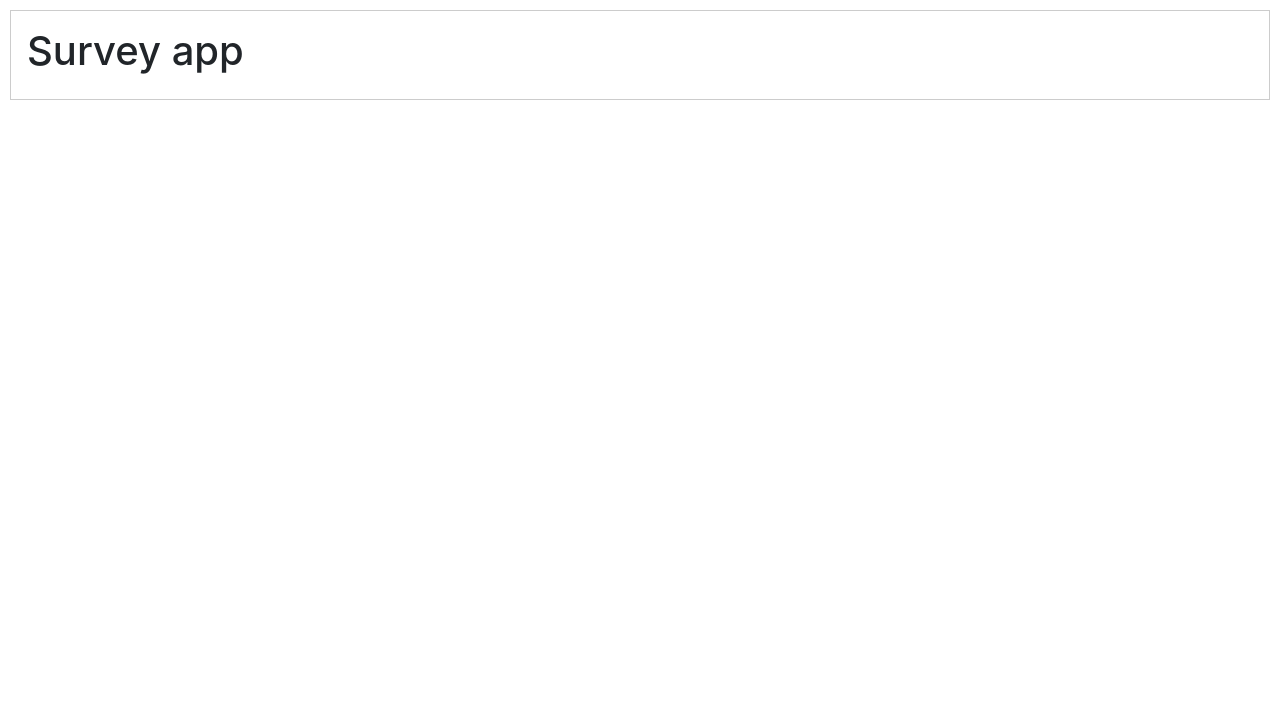
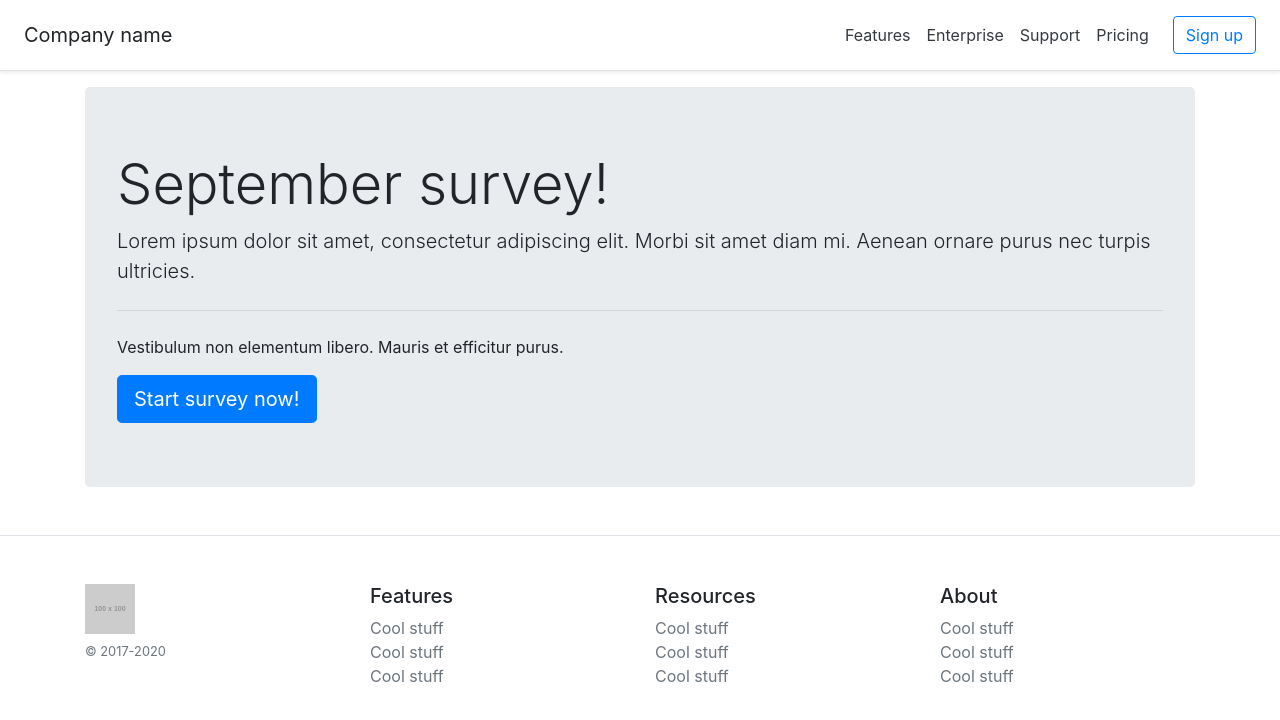
Before and after one commit to carloscastillop/survey-app, a React (Create React App) app: page / in a window 1280 px wide. Shown: the top 720 px of the page. Built offline with nearby package versions, Linux system fonts and the light colour scheme.

Commit message:
basic user/home/layout

```diff
--- /dev/null
+++ b/src/components/footer/Footer.js
@@ -0,0 +1,82 @@
+import React from 'react';
+import style from './Footer.module.scss';
+
+function Footer() {
+    return (
+        <footer
+            className={`${style.Footer} ${style['pt-4']} ${style['my-md-5']} ${style['pt-md-5']} ${style['border-top']}`}>
+            <div className={`${style['container']}`}>
+                <div className={`${style['row']}`}>
+                    <div className={`${style['col-12']} ${style['col-md']}`}>
+                        <img
+                            className={`${style['mb-2']}`}
+                            src="https://via.placeholder.com/100?text=XYZ"
+                            alt=""
+                            width="50"
+                            height="50"
+                        />
+                        <small
+                            className={`${style['d-block']} ${style['mb-3']} ${style['text-muted']}`}
+                        >&copy; 2017-2020</small>
+                    </div>
+                    <div
+                        className={`${style['col-6']} ${style['col-md']}`}
+                    >
+                        <h5>Features</h5>
+                        <ul
+                            className={`${style['list-unstyled']} ${style['text-small']}`}
+                        >
+                            <li>
+                                <a className={`${style['text-muted']}`} href="#">Cool stuff</a>
+                            </li>
+                            <li>
+                                <a className={`${style['text-muted']}`} href="#">Cool stuff</a>
+                            </li>
+                            <li>
+                                <a className={`${style['text-muted']}`} href="#">Cool stuff</a>
+                            </li>
+                        </ul>
+                    </div>
+                    <div
+                        className={`${style['col-6']} ${style['col-md']}`}
+                    >
+                        <h5>Resources</h5>
+                        <ul
+                            className={`${style['list-unstyled']} ${style['text-small']}`}
+                        >
+                            <li>
+                                <a className={`${style['text-muted']}`} href="#">Cool stuff</a>
+                            </li>
+                            <li>
+                                <a className={`${style['text-muted']}`} href="#">Cool stuff</a>
+                            </li>
+                            <li>
+                                <a className={`${style['text-muted']}`} href="#">Cool stuff</a>
+                            </li>
+                        </ul>
+                    </div>
+                    <div
+                        className={`${style['col-6']} ${style['col-md']}`}
+                    >
+                        <h5>About</h5>
+                        <ul
+                            className={`${style['list-unstyled']} ${style['text-small']}`}
+                        >
+                            <li>
+                                <a className={`${style['text-muted']}`} href="#">Cool stuff</a>
+                            </li>
+                            <li>
+                                <a className={`${style['text-muted']}`} href="#">Cool stuff</a>
+                            </li>
+                            <li>
+                                <a className={`${style['text-muted']}`} href="#">Cool stuff</a>
+                            </li>
+                        </ul>
+                    </div>
+                </div>
+            </div>
+        </footer>
+    );
+}
+
+export default Footer;
--- /dev/null
+++ b/src/components/footer/Footer.module.scss
@@ -0,0 +1,5 @@
+@import '../../styles/global.module.scss';
+
+.Footer {
+
+}
--- /dev/null
+++ b/src/components/header/Header.js
@@ -0,0 +1,49 @@
+import React from 'react';
+import style from './Header.module.scss';
+
+function Header() {
+    return (
+        <div
+            className={`${style.Header} ${style['d-flex']} ${style['flex-column']} ${style['flex-md-row']} ${style['align-items-center']} ${style['p-3']} ${style['px-md-4']} ${style['mb-3']} ${style['bg-white']} ${style['border-bottom']} ${style['shadow-sm']}`}
+        >
+            <h5
+                className={`${style['my-0']} ${style['mr-md-auto']} ${style['font-weight-normal']}`}>
+                Company name
+            </h5>
+            <nav
+                className={`${style['my-2']} ${style['my-md-0']} ${style['mr-md-3']}`}
+            >
+                <a
+                    className={`${style['p-2']} ${style['text-dark']}`}
+                    href="#"
+                >
+                    Features
+                </a>
+                <a
+                    className={`${style['p-2']} ${style['text-dark']}`}
+                    href="#"
+                >
+                    Enterprise
+                </a>
+                <a
+                    className={`${style['p-2']} ${style['text-dark']}`}
+                    href="#"
+                >
+                    Support
+                </a>
+                <a
+                    className={`${style['p-2']} ${style['text-dark']}`}
+                    href="#"
+                >
+                    Pricing
+                </a>
+            </nav>
+            <a
+                className={`${style['btn']} ${style['btn-outline-primary']}`}
+                href="#"
+            >Sign up</a>
+        </div>
+    );
+}
+
+export default Header;
--- /dev/null
+++ b/src/components/header/Header.module.scss
@@ -0,0 +1,5 @@
+@import '../../styles/global.module.scss';
+
+.Header {
+
+}
--- a/src/containers/App.js
+++ b/src/containers/App.js
@@ -1,10 +1,35 @@
 import React from 'react';
 import style from './App.module.scss';
+import Header from '../components/header/Header';
+import Footer from "../components/footer/Footer";
 
 function App() {
     return (
         <div className={style.App}>
-            <h1>Survey app</h1>
+            <Header/>
+            <div className={`${style['container']}`}>
+                <div className={`${style['jumbotron']}`}>
+                    <h1 className={`${style['display-4']}`}>
+                        September survey!
+                    </h1>
+                    <p className={`${style['lead']}`}>
+                        Lorem ipsum dolor sit amet, consectetur adipiscing elit. Morbi sit amet diam mi.
+                        Aenean ornare purus nec turpis ultricies.
+                    </p>
+                    <hr className={`${style['my-4']}`}/>
+                    <p>
+                        Vestibulum non elementum libero. Mauris et efficitur purus.
+                    </p>
+                    <a
+                        className={`${style['btn']} ${style['btn-primary']} ${style['btn-lg']}`}
+                        href="#"
+                        role="button"
+                    >
+                        Start survey now!
+                    </a>
+                </div>
+            </div>
+            <Footer/>
         </div>
     );
 }
--- a/src/containers/App.module.scss
+++ b/src/containers/App.module.scss
@@ -1,7 +1,5 @@
-@import '../styles/global.module';
+@import '../styles/global.module.scss';
 
 .App {
-    border: solid 1px #ccc;
-    margin: 10px;
-    padding: 1em;
+
 }
```
